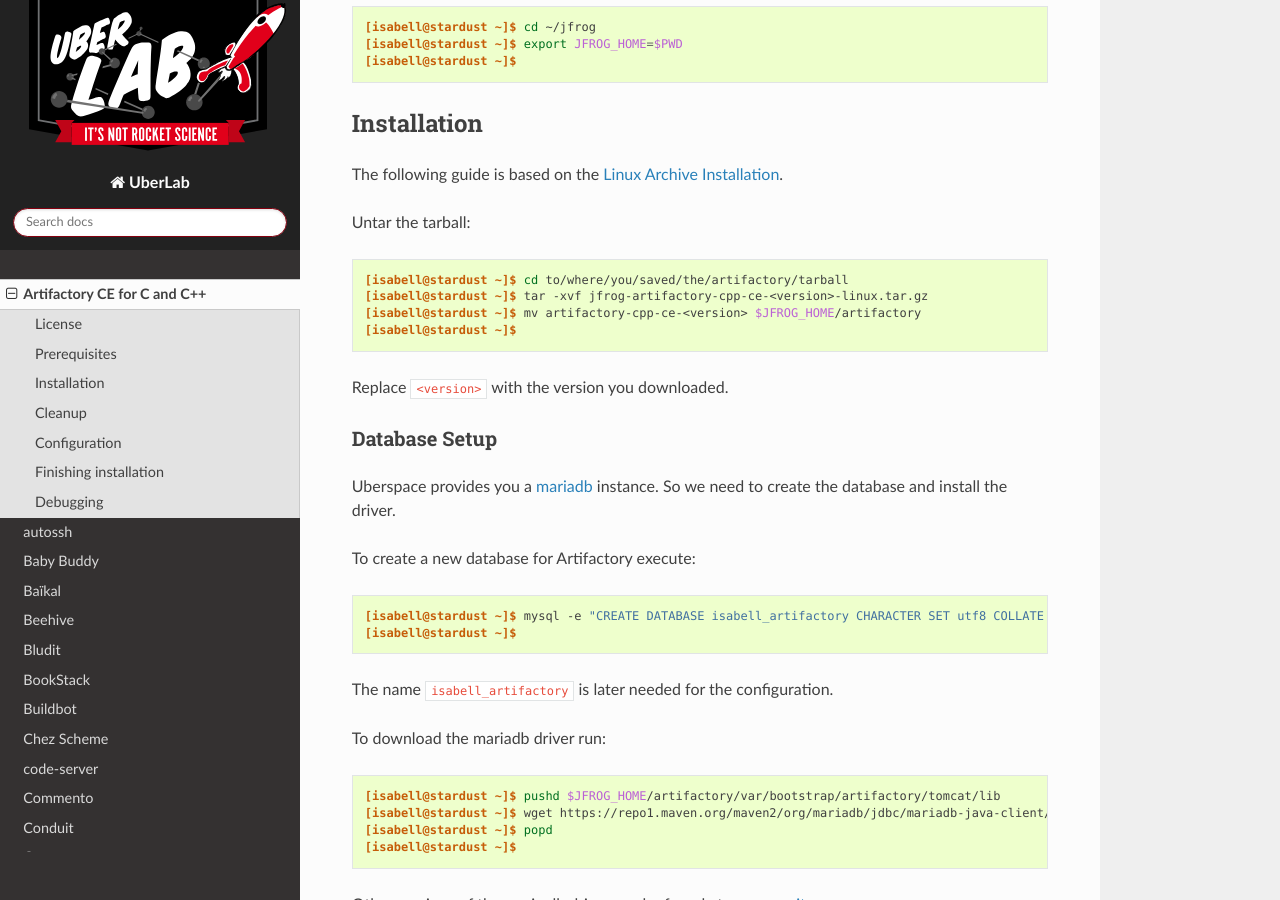
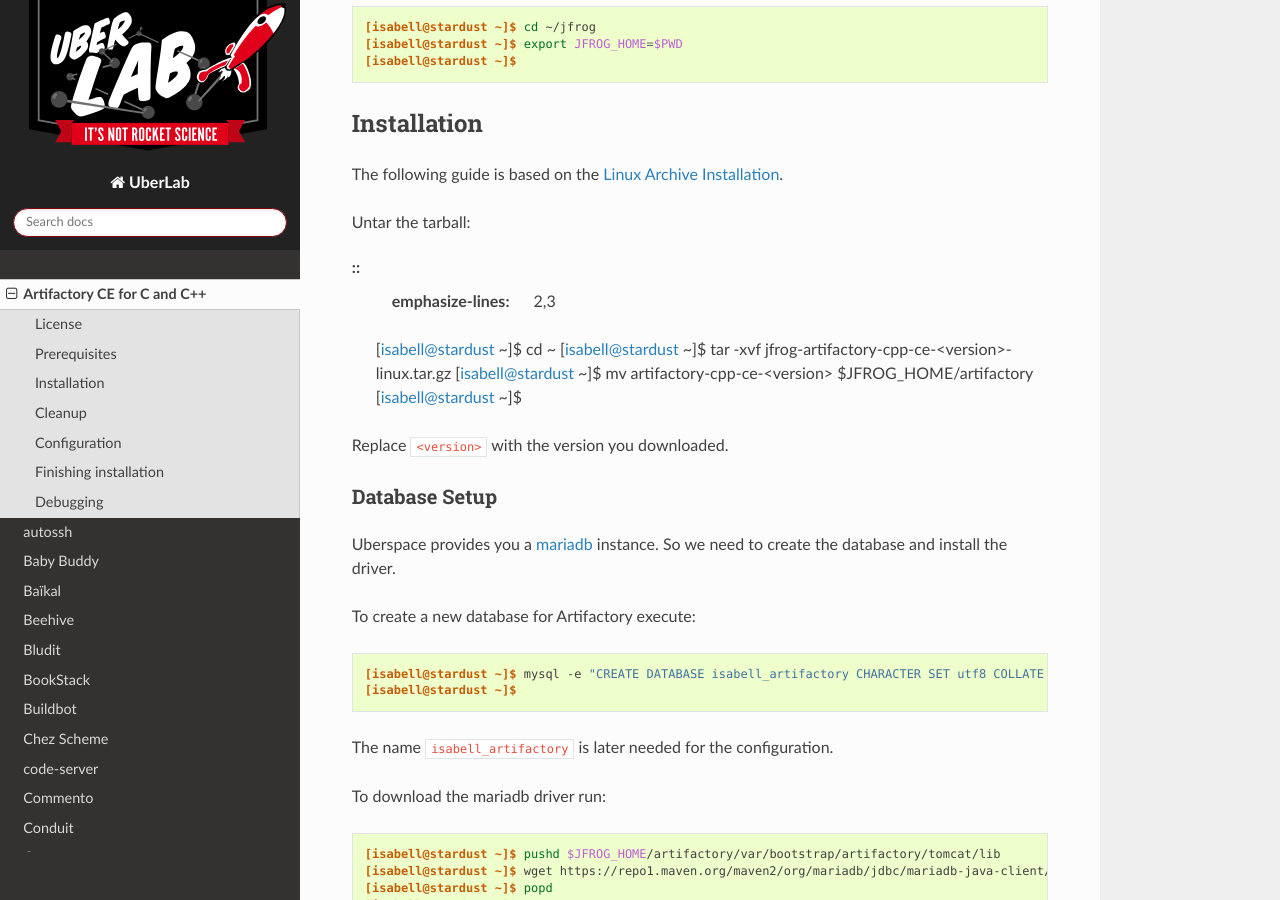
Before and after one commit to Uberspace/lab, a Sphinx documentation site: the page built from source/guide_artifactorycecpp.rst, in a window 1280 px wide and 900 px high, scrolled down 1890 px. Built offline with Sphinx 7.4.7 and the Read the Docs theme 2.0.0, drawn with Linux system fonts in a browser that asks for light colours.

Commit message:
Update guide_artifactorycecpp.rst

```diff
--- a/source/guide_artifactorycecpp.rst
+++ b/source/guide_artifactorycecpp.rst
@@ -74,8 +74,9 @@
 Untar the tarball:
 
 ::
+ :emphasize-lines: 2,3
 
- [isabell@stardust ~]$ cd to/where/you/saved/the/artifactory/tarball
+ [isabell@stardust ~]$ cd ~
  [isabell@stardust ~]$ tar -xvf jfrog-artifactory-cpp-ce-<version>-linux.tar.gz
  [isabell@stardust ~]$ mv artifactory-cpp-ce-<version> $JFROG_HOME/artifactory
  [isabell@stardust ~]$
```
